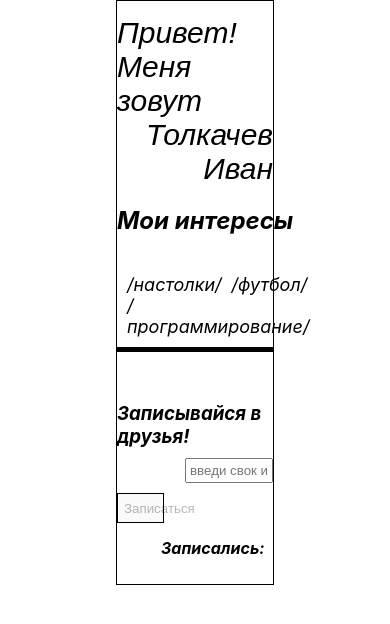
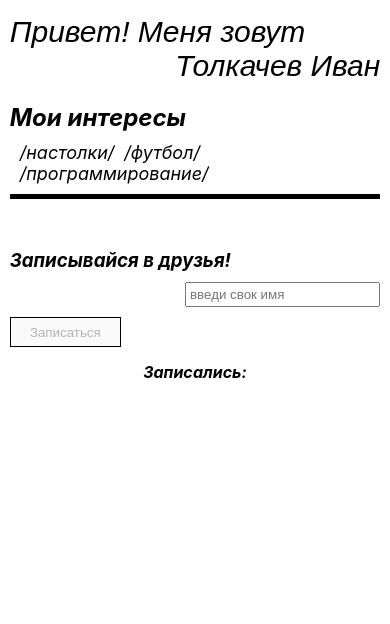
Before and after one commit to vantrey/homeWorkTasks, a React (Create React App) app: page / in a window 390 px wide. Shown: the top 624 px of the page. Built offline with nearby package versions, Linux system fonts and the light colour scheme.

Commit message:
4th task. add media queries

```diff
--- a/src/App.module.css
+++ b/src/App.module.css
@@ -1,9 +1,37 @@
 .app {
-  border: thin solid;
   display: flex;
   flex-flow: column wrap;
   font-style: italic;
-  width: 40%;
+  width: 30%;
   margin: 0 auto;
+}
 
+@media (max-width: 1600px) {
+  .app {
+    width: 40%;
+  }
 }
+
+@media (max-width: 1200px) {
+  .app {
+    width: 50%;
+  }
+}
+
+@media (max-width: 900px) {
+  .app {
+    width: 60%;
+  }
+}
+
+@media (max-width: 700px) {
+  .app {
+    width: 80%;
+  }
+}
+
+@media (max-width: 500px) {
+  .app {
+    width: 95%;
+  }
+}
```
